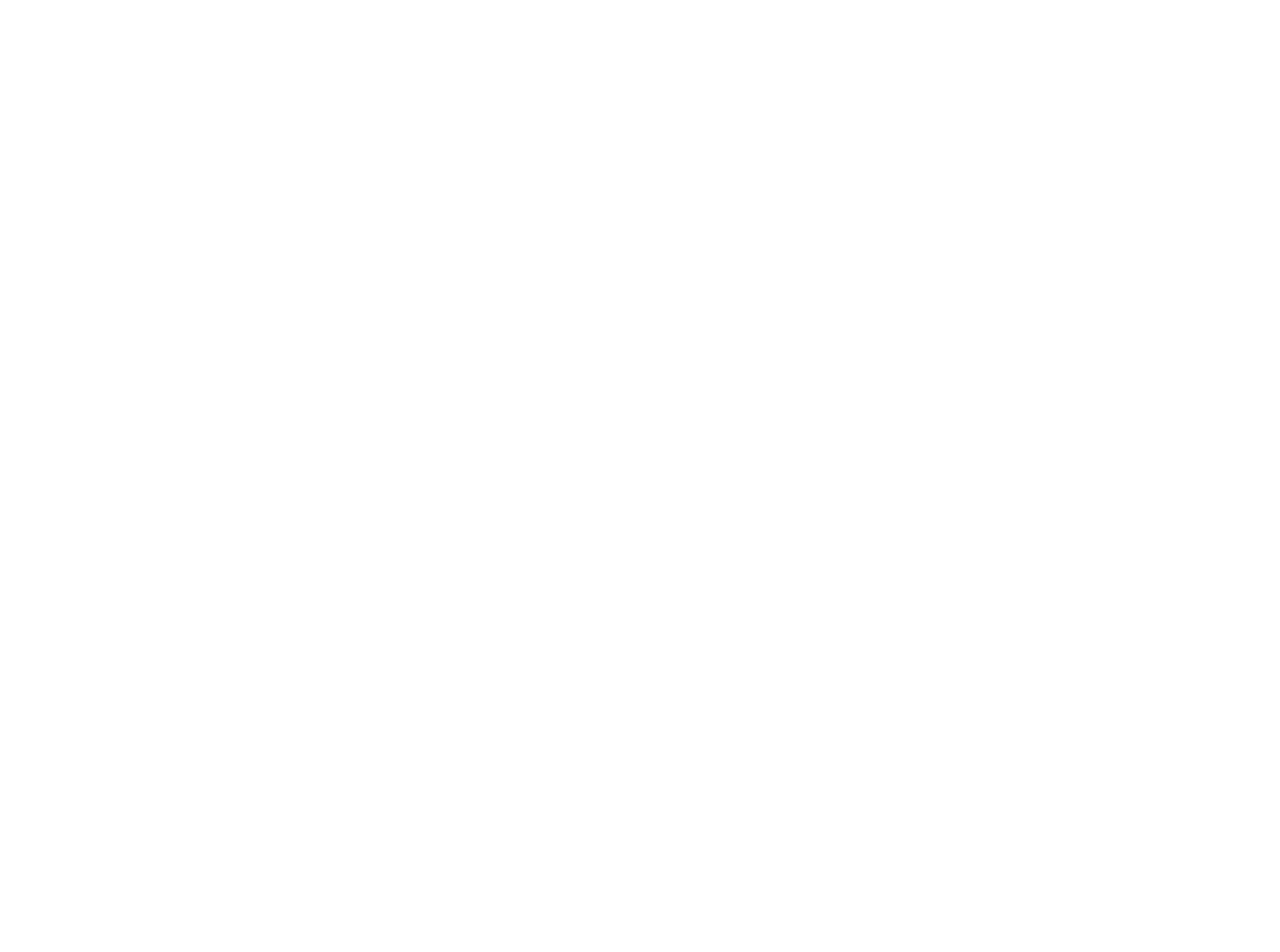
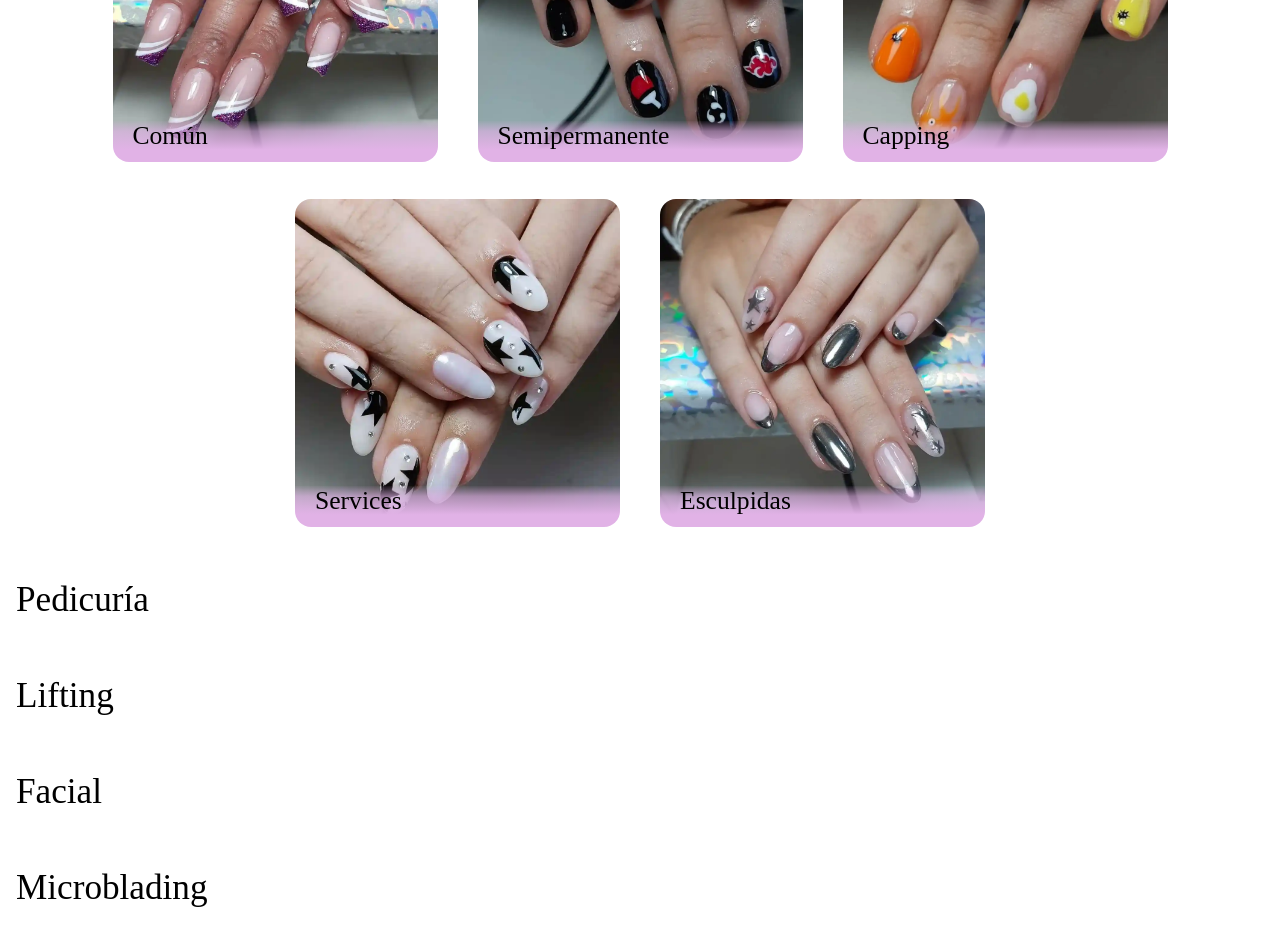
Before and after one commit to DonValen910/ByAriana, a Nuxt app: page /servicios in a window 1280 px wide. Shown: the part 540-1492 px from the top of the page. Before the commit the page ends 800 px from the top, so only its background shows below. Built offline with nearby package versions, Linux system fonts and the light colour scheme; no server answers.

Commit message:
Agregar componente ServicesCard.vue y actualizar servicios.vue para mostrar tratamientos con tarjetas

```diff
--- /dev/null
+++ b/components/ServicesCard.vue
@@ -0,0 +1,44 @@
+<template>
+  <div class="card">
+    <img class="card__image" :src="url" :alt="alt">
+    <h3 class="card__title">{{ title }}</h3>
+  </div>
+</template>
+
+<script lang="ts" setup>
+defineProps({
+  url: String,
+  alt: String,
+  title: String,
+})
+</script>
+
+<style>
+.card {
+  width: 325px;
+  height: 325px;
+  cursor: pointer;
+  transition: all .5s;
+}
+
+.card:hover {
+  transform: scale(1.05);
+}
+
+.card__image {
+  width: 100%;
+  height: 100%;
+  object-fit: cover;
+  border-radius: 1rem;
+}
+
+.card__title {
+  position: relative;
+  padding: 0 0 0.7rem 1.25rem;
+  bottom: 2.6rem;
+  background: linear-gradient(0deg, rgba(225, 178, 230, 1) 30%, rgba(225, 178, 230, 0.63) 75%, rgba(225, 178, 230, 0.05) 100%);
+  border-radius: 0 0 1rem 1rem;
+  font-weight: 500;
+  font-size: 1.6rem;
+}
+</style>
--- a/pages/servicios.vue
+++ b/pages/servicios.vue
@@ -1,15 +1,65 @@
 <template>
-  <div>
+  <main class="main">
+    <h1 class="main__title">Descubre Nuestros Tratamientos</h1>
 
-  </div>
+    <section class="main__section main__section--manicuria">
+      <h2 class="main__section-title">Manicuría</h2>
+      <div class="main__section-content">
+        <Card url="/resultado/Manos/mano_7.webp" alt="Imagen de manicuría común" title="Común" />
+        <Card url="/resultado/Manos/mano_8.webp" alt="Imagen de manicuría semipermanente" title="Semipermanente" />
+        <Card url="/resultado/Manos/mano_6.webp" alt="Imagen de manicuría capping" title="Capping" />
+        <Card url="/resultado/Manos/mano_9.webp" alt="Imagen de manicuría services" title="Services" />
+        <Card url="/resultado/Manos/mano_10.webp" alt="Imagen de manicuría esculpidas" title="Esculpidas" />
+      </div>
+    </section>
+
+    <section class="main__section main__section--pedicuria">
+      <h2 class="main__section-title">Pedicuría</h2>
+    </section>
+
+    <section class="main__section main__section--lifting">
+      <h2 class="main__section-title">Lifting</h2>
+    </section>
+
+    <section class="main__section main__section--facial">
+      <h2 class="main__section-title">Facial</h2>
+    </section>
+
+    <section class="main__section main__section--microblading">
+      <h2 class="main__section-title">Microblading</h2>
+    </section>
+
+    <section class="main__section main__section--masajes">
+      <h2 class="main__section-title">Masajes</h2>
+    </section>
+  </main>
 </template>
 
 <script lang="ts" setup>
+import Card from '~/components/ServicesCard.vue';
+
 useHead({
   title: 'Servicios',
 })
 </script>
 
 <style>
+.main__title {
+  text-align: center;
+  font-size: 3rem;
+  margin: 2.3rem 1rem;
+}
 
+.main__section-title {
+  font-size: 2.2rem;
+  font-weight: 500;
+  margin: 1rem;
+}
+
+.main__section-content {
+  display: flex;
+  justify-content: center;
+  flex-wrap: wrap;
+  gap: 2.5rem;
+}
 </style>
```
